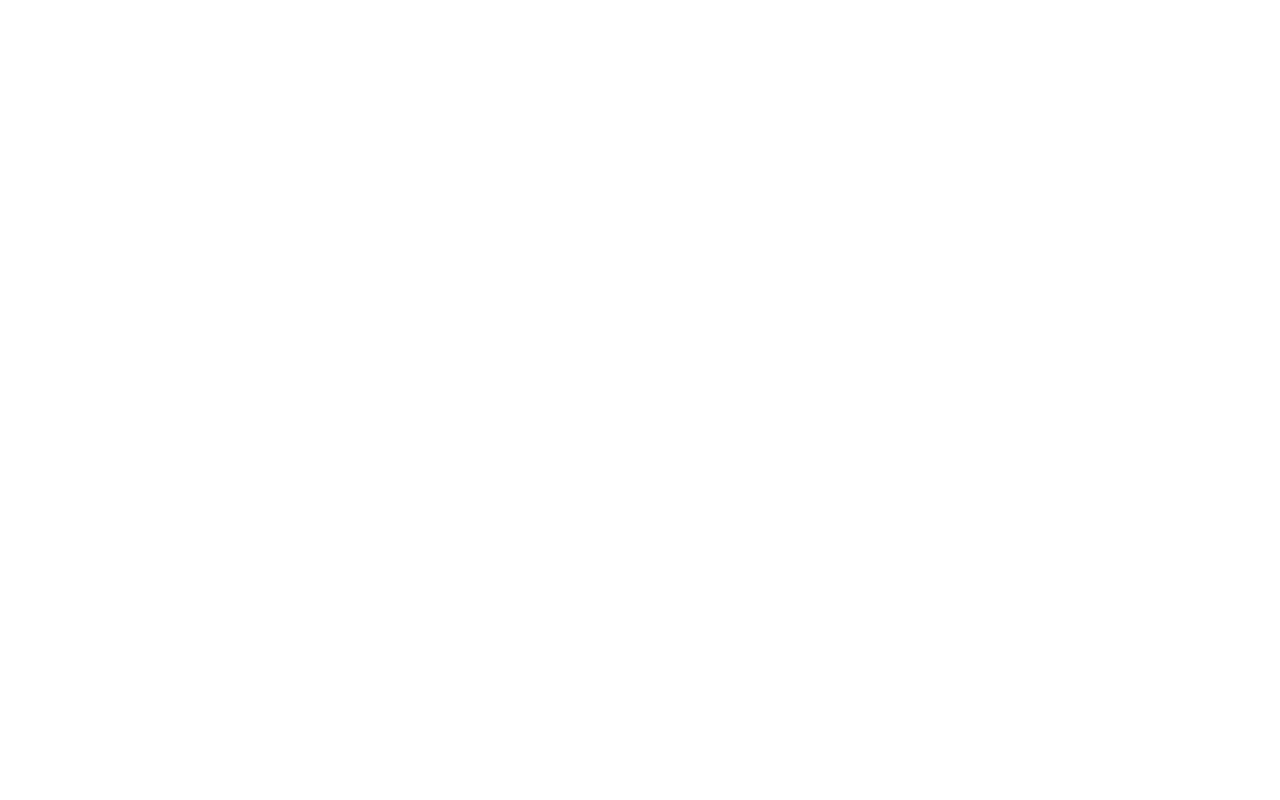
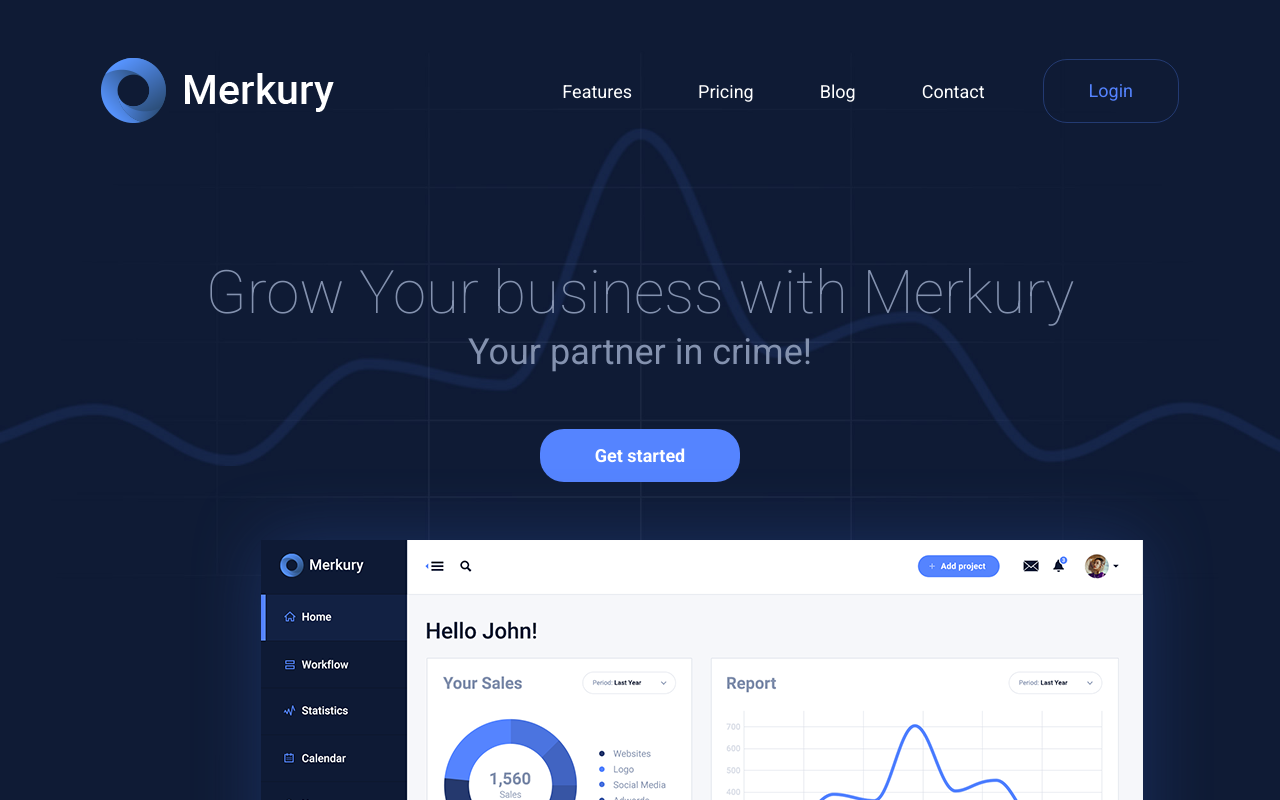
Before and after one commit to rifat-H/Merkury-Bootstrap, a website built with Parcel: page src/index.html in a window 1280 px wide. Shown: the top 800 px of the page. Built offline with nearby package versions, Linux system fonts and the light colour scheme.

Commit message:
header done

```diff
--- a/src/index.html
+++ b/src/index.html
@@ -24,11 +24,51 @@
 
     <!-- header start -->
     <header>
+
         <!-- nav start -->
+        <div class="container">
+            <nav class="navbar navbar-expand-lg navbar-light">
+                <a class="navbar-brand" href="#">
+                    <img src="images/logo.png" class="img-fluid" alt="logo">
+                </a>
+                <button class="navbar-toggler" type="button" data-toggle="collapse"
+                    data-target="#navbarSupportedContent" aria-controls="navbarSupportedContent" aria-expanded="false"
+                    aria-label="Toggle navigation">
+                    <span class="navbar-toggler-icon"></span>
+                </button>
+
+                <div class="collapse navbar-collapse" id="navbarSupportedContent">
+                    <ul class="navbar-nav ml-auto">
+                        <li class="nav-item">
+                            <a class="nav-link" href="#">Features</a>
+                        </li>
+                        <li class="nav-item">
+                            <a class="nav-link" href="#">Pricing</a>
+                        </li>
+                        <li class="nav-item">
+                            <a class="nav-link" href="#">Blog</a>
+                        </li>
+                        <li class="nav-item">
+                            <a class="nav-link" href="#">Contact</a>
+                        </li>
+                        <li class="nav-item">
+                            <a class="nav-link" href="#">Login</a>
+                        </li>
+                    </ul>
+                </div>
+            </nav>
+        </div>
         <!-- nav end -->
 
         <!-- banner start -->
-        <div class="banner"></div>
+        <div class="banner">
+            <div class="container text-center">
+                <h1 class="title">Grow Your business with Merkury</h1>
+                <p>Your partner in crime!</p>
+                <button>Get started</button>
+                <img src="images/banner2.png" class="img-fluid" alt="Banner Browser">
+            </div>
+        </div>
         <!-- banner end -->
     </header>
     <!-- header end -->
--- a/src/scss/_style.scss
+++ b/src/scss/_style.scss
@@ -1,59 +1,145 @@
 // common css start
-body{
+body {
     font-family: 'Roboto', sans-serif;
     color: #8492af;
     font-size: 18px;
     line-height: 30px;
 }
 
-.title{
+.title {
     font-size: 60px;
     font-weight: 250;
     line-height: 14px;
 }
 
-.title2{
+.title2 {
     font-size: 24px;
     font-weight: 700;
     line-height: 92px;
     letter-spacing: 0px;
 }
+
 // common css end
 
 // header start
-header{
+header {
+    padding-top: 45px;
+    padding-bottom: 550px;
+    background-image: url(../images/banner.jpg);
+    background-size: contain;
+    background-repeat: repeat-y;
+
 
     // <!-- nav start -->
+    nav {
+        ul {
+            li {
+                &:last-child {
+                    a {
+                        border: 1px solid rgba(85, 132, 255, 0.3) !important;
+                        padding: 16px 45px !important;
+                        border-radius: 24px !important;
+                        color: #5584ff !important;
+                        margin-top: 0;
+                        transition: .3s;
+
+                        &:hover {
+                            color: #ffffff !important;
+                            border: 1px solid #ffffff !important;
+
+                        }
+                    }
+                }
+
+                a {
+                    color: #ffffff !important;
+                    font-size: 18px !important;
+                    letter-spacing: 0 !important;
+                    margin-left: 50px;
+                    margin-top: 10px;
+                    transition: .3s;
+
+                    &:hover {
+                        color: #5584ff !important;
+                    }
+
+                }
+            }
+        }
+    }
+
     // <!-- nav end -->
 
     // <!-- banner start -->
-    .banner{}
+    .banner {
+        padding-top: 150px;
+        position: relative;
+
+        h1 {}
+
+        p {
+            font-size: 36px;
+            line-height: 14px;
+            color: #8492af;
+            margin-top: 45px;
+            margin-bottom: 70px;
+        }
+
+        button {
+            border-radius: 24px;
+            background-color: #5584ff;
+            padding: 16px 55px;
+            letter-spacing: 0;
+            color: #ffffff;
+            font-weight: 700;
+            transition: .3s;
+
+            &:hover{
+                color: #5584ff;
+                background-color: #ffffff;
+            }
+        }
+
+        img {
+            position: absolute;
+            top: 333px;
+    left: 190px;
+        }
+    }
+
     // <!-- banner end -->
 
 
 }
+
 // header end
 
 // <!-- services start -->
-.services{}
+.services {}
+
 // <!-- services end -->
 
 // <!-- browser start -->
-.browser{}
+.browser {}
+
 // <!-- browser end -->
 
 // <!-- drag start -->
-.drag{}
+.drag {}
+
 // <!-- drag end -->
 
 // <!-- template start -->
-.template{}
+.template {}
+
 // <!-- template end -->
 
 // <!-- pricing start -->
-.pricing{}
+.pricing {}
+
 // <!-- pricing end -->
 
 // footer start
-footer{}
+footer {}
+
 // footer end
```
Also changed, not shown: 1 other file.
